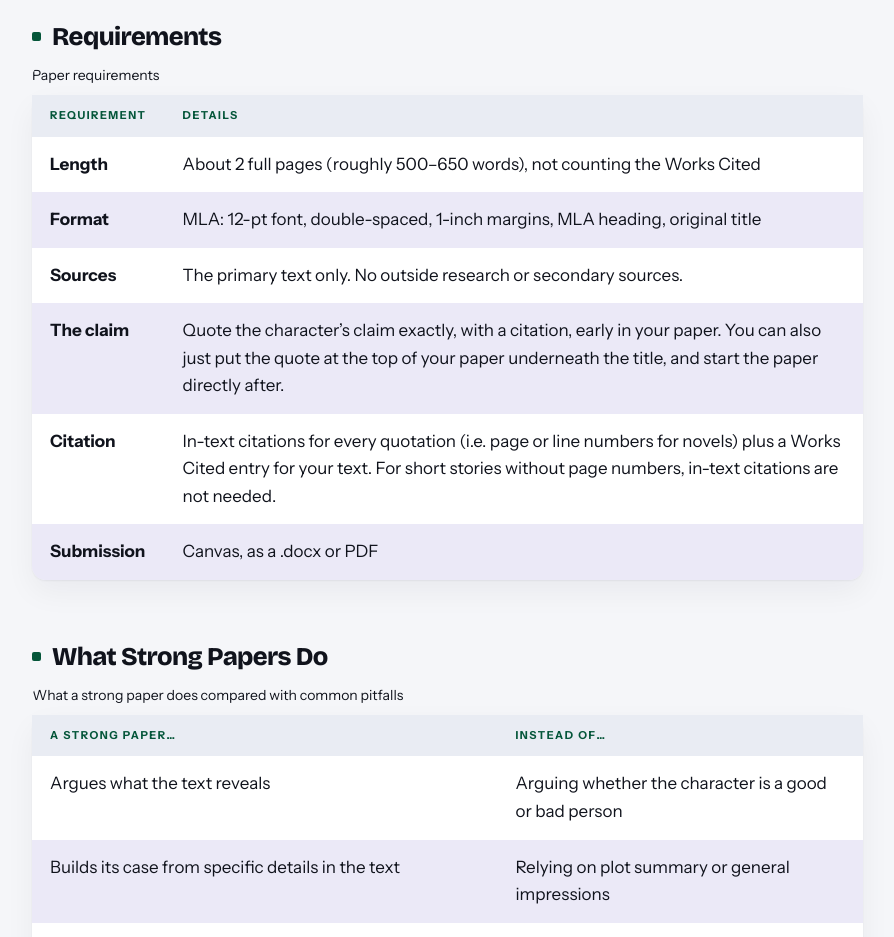
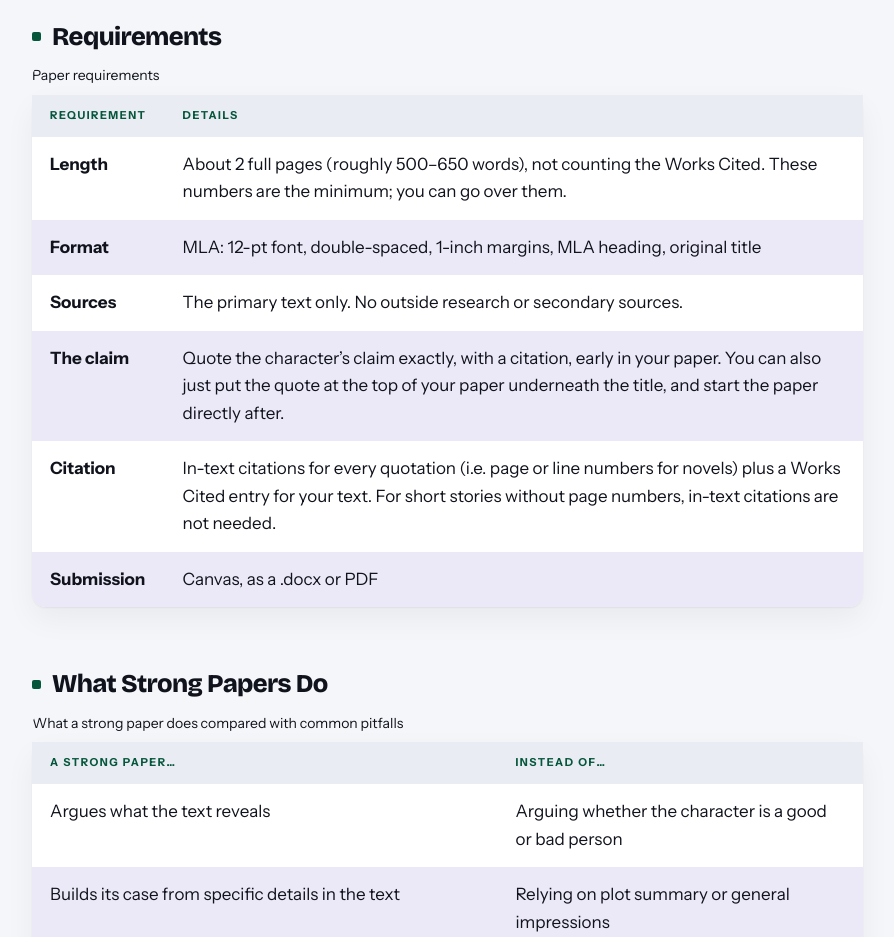
Before and after one commit to skarlis3/1730, a plain HTML site: page assignments/lit-crit-paper.html in a window 1280 px wide. Shown: the part 1400-2337 px from the top of the page, without its empty margins (310-1204 px from the left). Drawn offline with nearby package versions, Linux system fonts and the light colour scheme.

Commit message:
Lit crit paper: note that word count is the minimum

```diff
--- a/assignments/lit-crit-paper.html
+++ b/assignments/lit-crit-paper.html
@@ -90,7 +90,7 @@
       <tbody>
         <tr>
           <th scope="row">Length</th>
-          <td>About 2 full pages (roughly 500&ndash;650 words), not counting the Works Cited</td>
+          <td>About 2 full pages (roughly 500&ndash;650 words), not counting the Works Cited. These numbers are the minimum; you can go over them.</td>
         </tr>
         <tr>
           <th scope="row">Format</th>
```
